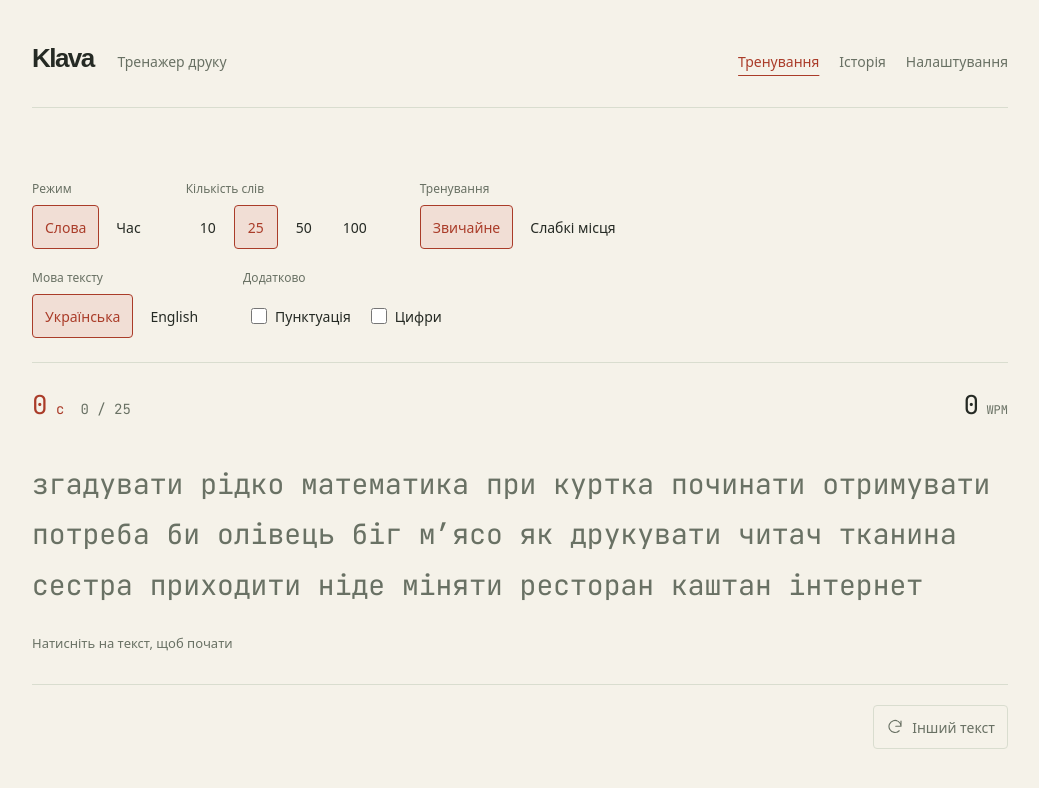
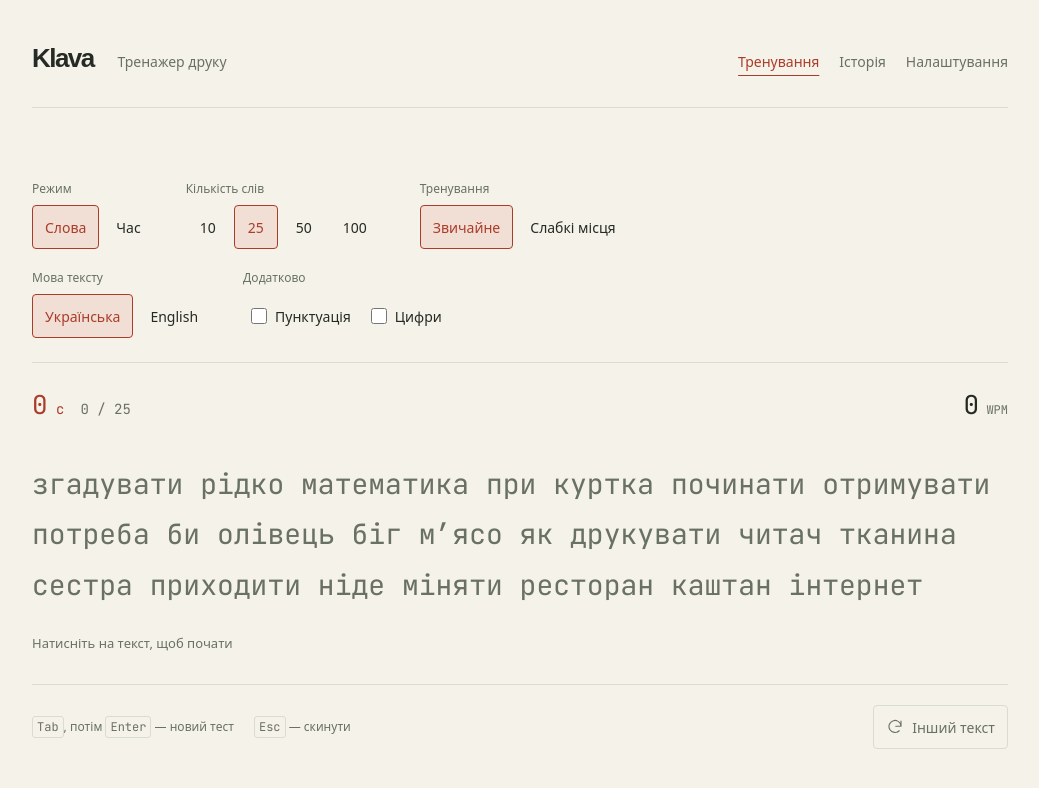
Before and after one commit to Nicholas-Nak/klava, a React (Vite) app: page / in a window 1280 px wide. Shown: the top 788 px of the page, without its empty margins (120-1159 px from the left). Built offline with nearby package versions, Linux system fonts and the light colour scheme; a web font is replaced by a local one.

Commit message:
feat: explain restart keys and the running timer on blur

```diff
--- a/src/app/App.module.css
+++ b/src/app/App.module.css
@@ -47,7 +47,10 @@
 
 .actions {
   display: flex;
-  justify-content: flex-end;
+  justify-content: space-between;
+  align-items: center;
+  flex-wrap: wrap;
+  gap: 16px;
   padding-top: 20px;
 }
 
@@ -120,3 +123,35 @@
   align-items: end;
   gap: 20px 40px;
 }
+
+.shortcuts {
+  display: flex;
+  flex-wrap: wrap;
+  gap: 8px 20px;
+  margin: 0;
+  color: var(--muted);
+  font-size: 12px;
+  line-height: 1.8;
+}
+
+.shortcuts kbd {
+  padding: 2px 4px;
+  border: 1px solid var(--line);
+  border-radius: 3px;
+  font: inherit;
+  font-family: var(--font-test);
+}
+
+.quietActions .shortcuts {
+  visibility: hidden;
+}
+
+@media (hover: none) and (pointer: coarse) {
+  .shortcuts {
+    display: none;
+  }
+
+  .actions {
+    justify-content: flex-end;
+  }
+}
--- a/src/app/App.tsx
+++ b/src/app/App.tsx
@@ -290,6 +290,14 @@ export function App() {
                     focusMode ? styles.quietActions : '',
                   ].join(' ')}
                 >
+                  <p className={styles.shortcuts} aria-hidden={focusMode}>
+                    <span>
+                      <kbd>Tab</kbd>, потім <kbd>Enter</kbd> — новий тест
+                    </span>
+                    <span>
+                      <kbd>Esc</kbd> — скинути
+                    </span>
+                  </p>
                   <button
                     ref={restartButton}
                     className={styles.refreshButton}
--- a/src/components/TypingArea.tsx
+++ b/src/components/TypingArea.tsx
@@ -113,7 +113,7 @@ export function TypingArea({
       {test.phase !== 'finished' && (test.phase === 'idle' || !focused) && (
         <span className={styles.hint} aria-hidden="true">
           {test.phase === 'running'
-            ? 'Натисніть на текст, щоб продовжити'
+            ? 'Час продовжує йти. Натисніть на текст, щоб продовжити'
             : focused
               ? 'Почніть друкувати'
               : 'Натисніть на текст, щоб почати'}
```
Also changed, not shown: 1 other file (tests, documents, lock files or other folders).
